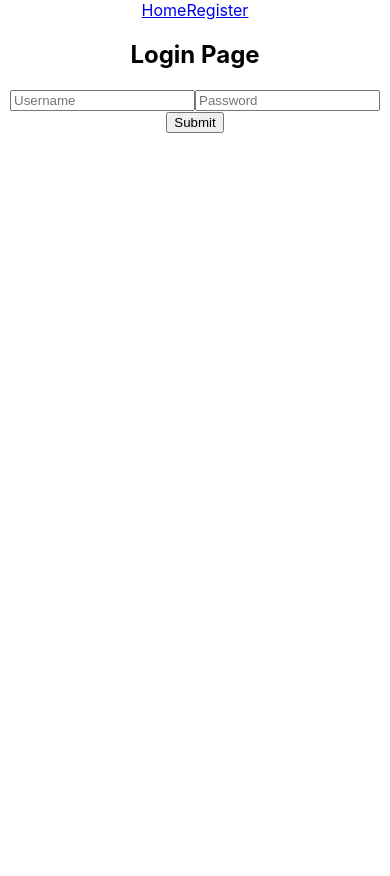
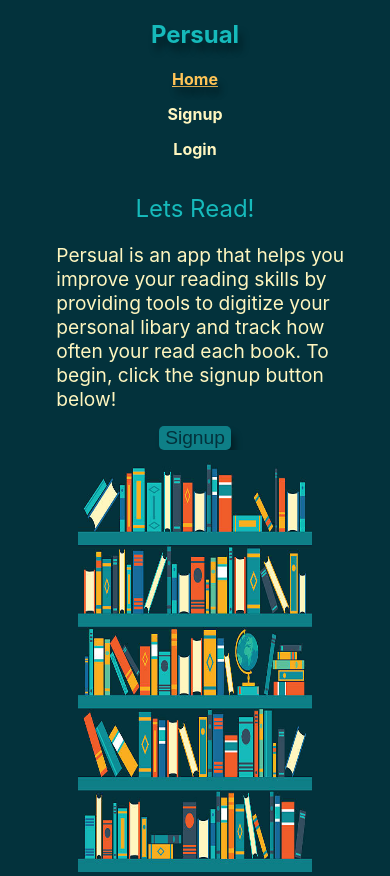
Before and after one commit to jerahmeelwilson/perusal, a React (Create React App) app in the folder client/: page / in a window 390 px wide. Before the commit the page ends 844 px from the top, so only its background shows below. Built offline with nearby package versions, Linux system fonts and the light colour scheme; no server answers.

Commit message:
Added Land page component and styles

```diff
--- a/client/public/index.html
+++ b/client/public/index.html
@@ -40,4 +40,5 @@
       To create a production bundle, use `npm run build` or `yarn build`.
     -->
   </body>
+
 </html>
--- a/client/src/App.css
+++ b/client/src/App.css
@@ -1,38 +1,55 @@
-.App {
-  text-align: center;
+h2{
+  color: #16BABB;
+  text-shadow: 3.9px 7.8px 7.8px hsl(0deg 0% 0% / 0.38);
 }
 
-.App-logo {
-  height: 40vmin;
-  pointer-events: none;
+body{
+  width: 90%;
+  margin: auto;
+  background-color: #03323C;
 }
 
-@media (prefers-reduced-motion: no-preference) {
-  .App-logo {
-    animation: App-logo-spin infinite 20s linear;
-  }
+nav{
+  display: flex;
+  align-items: center;
+  justify-content: space-between;
 }
 
-.App-header {
-  background-color: #282c34;
-  min-height: 100vh;
+
+
+ul {
+  list-style: none;
   display: flex;
-  flex-direction: column;
-  align-items: center;
-  justify-content: center;
-  font-size: calc(10px + 2vmin);
-  color: white;
+  justify-content: space-around;
 }
 
-.App-link {
-  color: #61dafb;
+ul li a{
+  text-decoration: none;
+  color: #FFF6BF;
+  padding: 10px 20px;
+  font-weight: bold;
 }
 
-@keyframes App-logo-spin {
-  from {
-    transform: rotate(0deg);
+ul li a:hover{
+  color: #FFC457;
+}
+
+.active{
+  color: #FFC457;
+  text-decoration: underline;
+  text-shadow: 3.9px 7.8px 7.8px hsl(0deg 0% 0% / 0.38);
+}
+
+
+@media (max-width: 426px) {
+  nav, ul{
+    display:block;
+    padding:0;
+    text-align: center;
   }
-  to {
-    transform: rotate(360deg);
+
+  ul li{
+    margin-top: 15px;
   }
+
 }
--- a/client/src/App.js
+++ b/client/src/App.js
@@ -4,10 +4,9 @@ import Register from "./components/Landing/Register";
 import { Route, Routes, NavLink } from "react-router-dom";
 import { useState, useEffect } from "react";
 import Dashboard from "./components/dashboard/Dashboard";
-
-import { ToastContainer, toast } from "react-toastify";
 import "react-toastify/dist/ReactToastify.css";
 import axios from "axios";
+import LandingPage from "./components/Landing/LandingPage";
 
 function App() {
   const [isLoggedIn, setIsLoggedIn] = useState(false);
@@ -31,17 +30,36 @@ function App() {
 
   return (
     <div className="App">
-      <NavLink to="*">Home</NavLink>
-      <NavLink to="/register">Register</NavLink>
-      <ToastContainer />
+      <nav>
+        <h2>Persual</h2>
+        <div className="navLinks">
+          <ul>
+            <li>
+              <NavLink exact activeClassName="active" to="/">
+                Home
+              </NavLink>
+            </li>
+            <li>
+              <NavLink exact activeClassName="active" to="/register">
+                Signup
+              </NavLink>
+            </li>
+            <li>
+              <NavLink exact activeClassName="active" to="/login">
+                Login
+              </NavLink>
+            </li>
+          </ul>
+        </div>
+      </nav>
       <Routes>
         <Route
-          path="*"
+          path="/"
           element={
             isLoggedIn ? (
               <Dashboard setLogin={setIsLoggedIn} />
             ) : (
-              <Login setLogin={setIsLoggedIn} />
+              <LandingPage />
             )
           }
         />
@@ -49,6 +67,7 @@ function App() {
           path="/register"
           element={<Register setLogin={setIsLoggedIn} />}
         />
+        <Route path="/login" element={<Login setLogin={setIsLoggedIn} />} />
       </Routes>
     </div>
   );
--- /dev/null
+++ b/client/src/components/Landing/LandingPage.css
@@ -0,0 +1,66 @@
+.landingPage{
+    display:flex;
+    margin-top: 10px;
+    color: #FFF6BF;
+}
+
+.landingImage{
+    width: 40vw;
+    height: 75vh;
+
+}
+
+h1{
+    font-weight:normal;
+    color: #16BABB
+}
+
+p{
+    width: 90%;
+    font-size: larger;
+    margin-top: 30px;
+    margin-bottom:30px;
+}
+
+button{
+    background-color: #0E7F87;
+    border: none;
+    border-radius: 5px;
+    color: #03323C;
+    font-size:larger;
+    box-shadow: 3.9px 7.8px 7.8px hsl(0deg 0% 0% / 0.38);
+}
+
+button:hover{
+    background-color: #FFC457;
+}
+
+@media (max-width: 768px) {
+   .landingPage{
+       display:block;
+       text-align: center;
+   }
+   p{
+       width: 90%;
+       margin: 0 auto;
+       text-align: start;
+       margin-bottom: 15px;
+       word-spacing: normal;
+       position: relative;
+       left: 1em;
+   }
+   .landingImage{
+       width:100%;
+       height: auto;
+   }
+  }
+
+  @media (max-width: 912px) {
+    .landingPage{
+        margin-top: 10%;
+    }
+    .landingImage{
+       width: 60vw;
+       height: 50vh;
+    }
+   }
--- /dev/null
+++ b/client/src/components/Landing/LandingPage.js
@@ -0,0 +1,27 @@
+import React from "react";
+import { useNavigate } from "react-router-dom";
+import bookshelf from "../../images/bookshelf.jpeg"
+import './LandingPage.css';
+export default function LandingPage() {
+  const navigate = useNavigate();
+
+  const handleSubmit = (e) =>{
+      e.preventDefault();
+      navigate("/register")
+  }
+
+  return (
+    <div className="landingPage">
+     <section>
+      <h1>Lets Read!</h1>
+      <p>
+        Persual is an app that helps you improve your reading skills by providing tools to digitize your personal libary and track how often your read each book. To begin, click the signup button below!
+      </p>
+      <button onClick={handleSubmit}>Signup</button>
+      </section>
+      <div>
+          <img className="landingImage"src={bookshelf} alt="Bookshelf"/>
+      </div>
+    </div>
+  );
+}
```
Also changed, not shown: client/src/images/bookshelf.jpeg (added).
